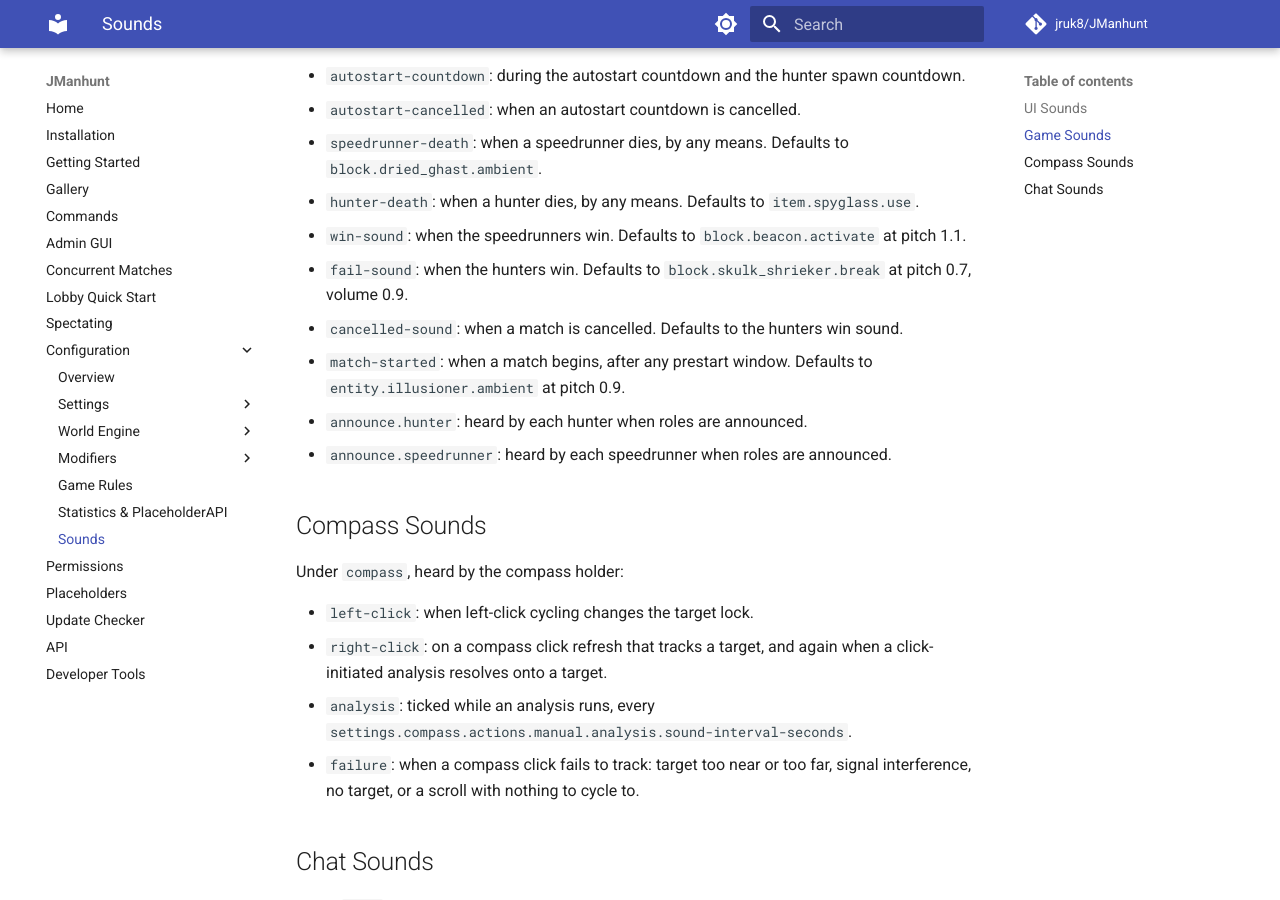
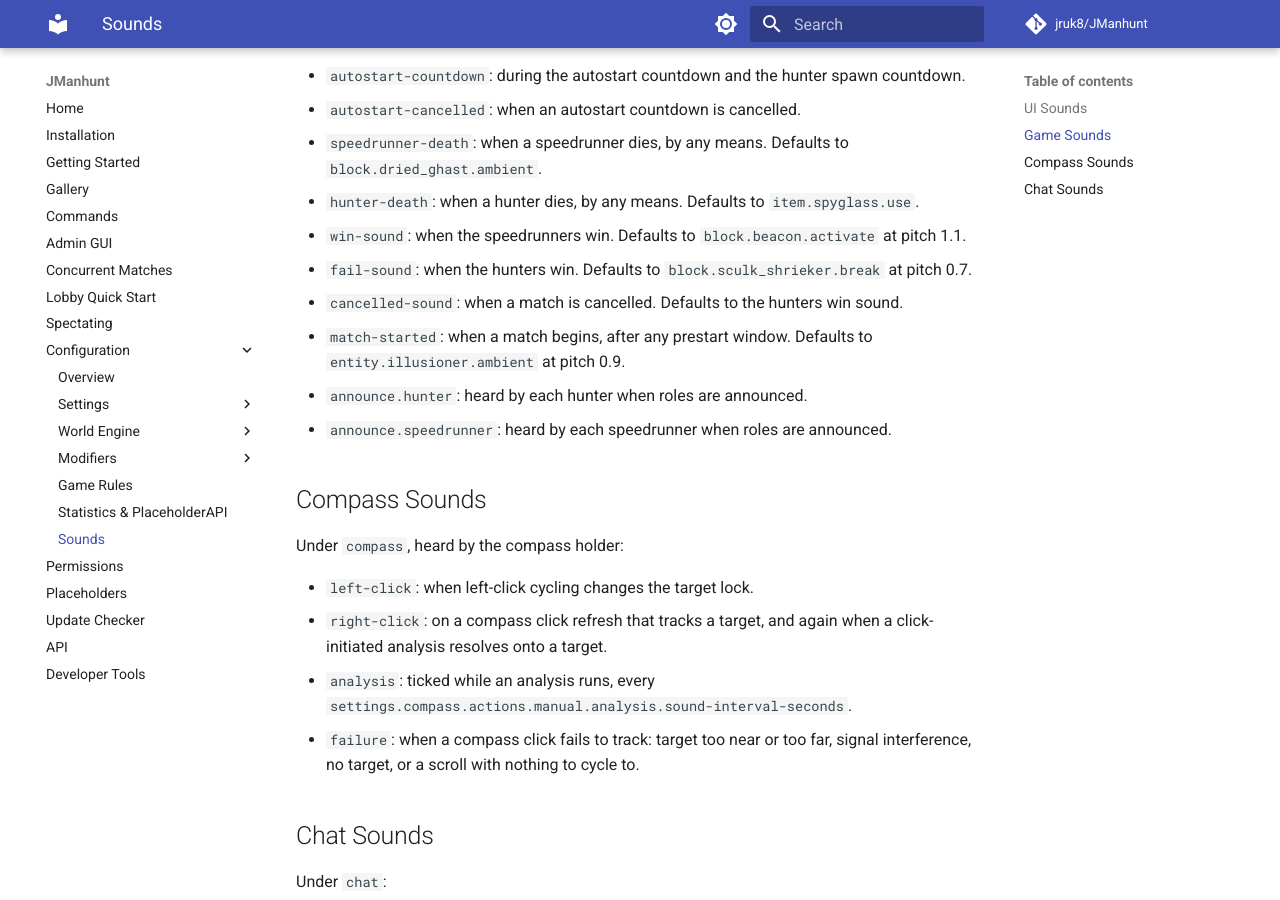
Before and after one commit to jruk8/JManhunt, an MkDocs documentation site: the page built from docs/configuration/sounds.md, in a window 1280 px wide and 900 px high, scrolled down 976 px. Built offline with MkDocs 1.6.1 and Material for MkDocs 9.7.7, drawn with Linux system fonts in a browser that asks for light colours; comment, search, counter and statistics services are not loaded.

Commit message:
docs: correct fail-sound default volume and key

```diff
--- a/docs/configuration/sounds.md
+++ b/docs/configuration/sounds.md
@@ -47,7 +47,7 @@ Under `game`, each entry plays at a fixed moment in the match:
 - `speedrunner-death`: when a speedrunner dies, by any means. Defaults to `block.dried_ghast.ambient`.
 - `hunter-death`: when a hunter dies, by any means. Defaults to `item.spyglass.use`.
 - `win-sound`: when the speedrunners win. Defaults to `block.beacon.activate` at pitch 1.1.
-- `fail-sound`: when the hunters win. Defaults to `block.skulk_shrieker.break` at pitch 0.7, volume 0.9.
+- `fail-sound`: when the hunters win. Defaults to `block.sculk_shrieker.break` at pitch 0.7.
 - `cancelled-sound`: when a match is cancelled. Defaults to the hunters win sound.
 - `match-started`: when a match begins, after any prestart window. Defaults to `entity.illusioner.ambient` at pitch 0.9.
 - `announce.hunter`: heard by each hunter when roles are announced.
```
